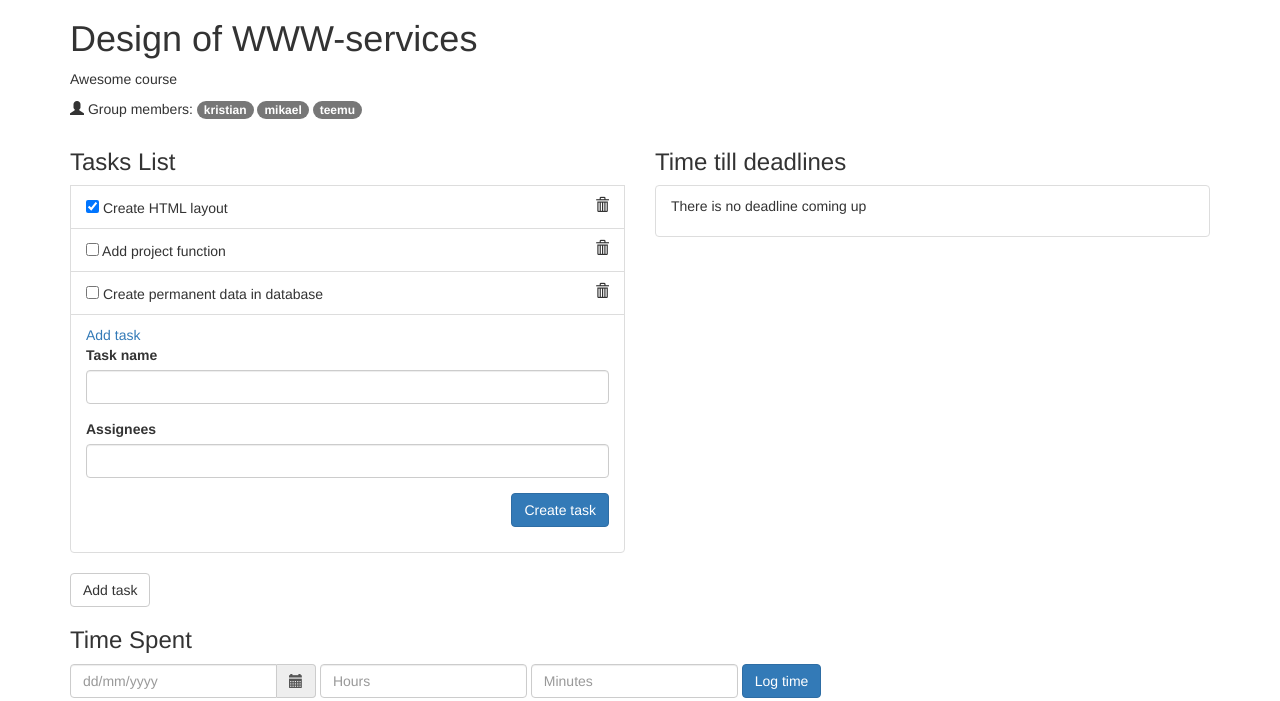
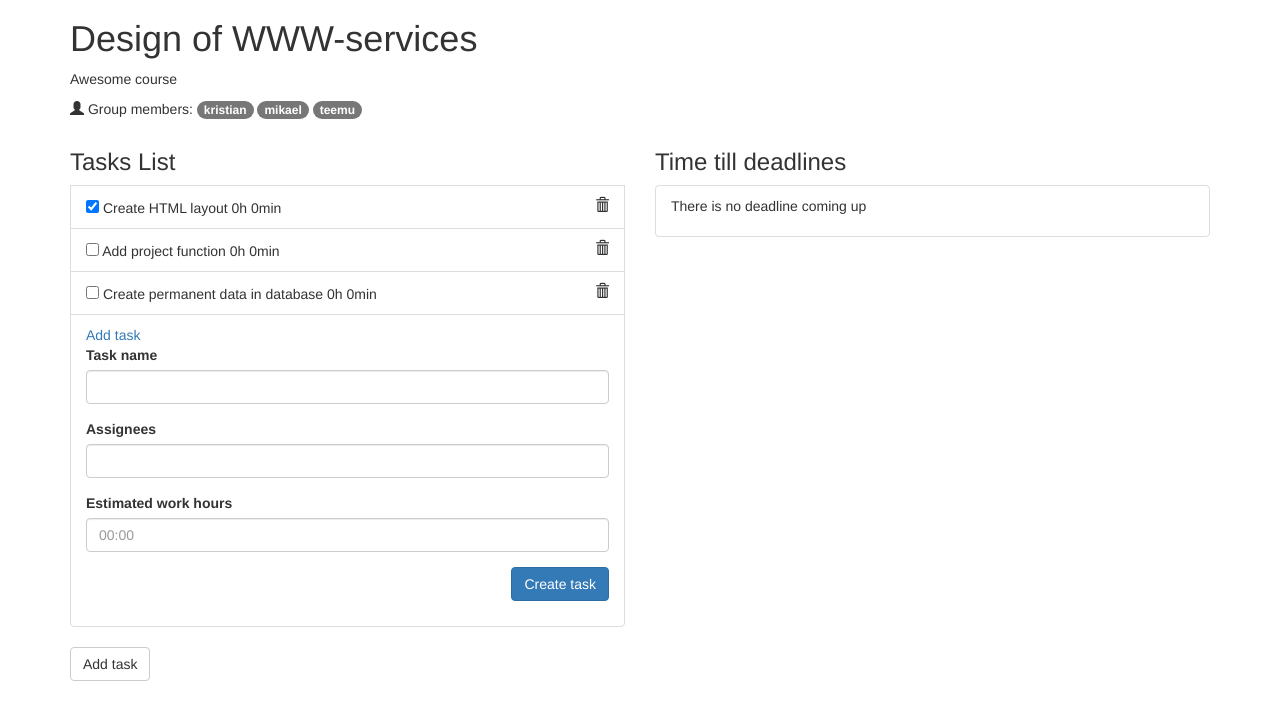
Before and after one commit to ilmaria/design_www, a Django app: template teamwork/templates/project_details.html in a window 1280 px wide, after a click on "Add task". Shown: the part 72-773 px from the top of the page. Run offline with Django 3.2, Linux system fonts and the light colour scheme; the template is opened without the code that fills it: values that come from a table or form of the project are taken from there, others are empty; data comes from the database, SQL or seed files in the repository; parts of the project's set-up code (start-up, migrations or seed data) failed here and were passed over; some libraries are stand-ins or nearby versions.

Commit message:
Add time estimates to tasks

```diff
--- a/teamwork/static/js/form_validations.js
+++ b/teamwork/static/js/form_validations.js
@@ -17,3 +17,20 @@ function validateNewProject() {
   // fail if trying to send an empty project name
   return $('input#new-project-name').val() !== ''
 }
+
+function validateNewTask() {
+  var estimate = $('input#time-estimate-input').val()
+  var isEstimateValid = true
+
+  if (estimate) {
+    var time = estimate.split(':')
+    var hours = Number(time[0])
+    var minutes = time.length === 2 ? Number(time[1]) : 0
+
+    if (isNaN(hours) || isNaN(minutes) || minutes > 59 || time.length > 2) {
+      isEstimateValid = false
+    }
+  }
+
+  return $('input#task-name-input').val() !== '' && isEstimateValid
+}
--- a/teamwork/templates/project_details.html
+++ b/teamwork/templates/project_details.html
@@ -1,5 +1,6 @@
 {% extends "base.html" %}
 {% load static %}
+{% load extra_tags %}
 
 {% block styles %}
 <!-- Include Bootstrap Datepicker -->
@@ -63,7 +64,8 @@
         {% for task in project.task_set.all %}
         <li class="list-group-item">
           <input type="checkbox" {% if task.done %} checked {% endif %}>
-          {{ task.name }}
+          <span>{{ task.name }}</span>
+          <span>{{ task.estimated_hours|duration }}</span>
           <span class="delete-task">
             <span class="glyphicon glyphicon-trash" onclick="deleteTask('{{ task.name }}')"></span>
           </span>
@@ -76,7 +78,7 @@
             Add task
           </a>
           <form action="add_task" id="add-task-form" class="form-group collapse"
-            method="post">
+            method="post" onsubmit="return validateNewTask()">
             {% csrf_token %}
             <div class="form-group">
               <label for="task-name-input">Task name</label>
@@ -85,6 +87,11 @@
             <div class="form-group">
               <label for="assignees-input">Assignees</label>
               <input type="text" id="assignees-input" name="assignees[]" class="form-control">
+            </div>
+            <div class="form-group">
+              <label for="time-estimate-input">Estimated work hours</label>
+              <input type="text" id="time-estimate-input" name="time_estimate"
+                class="form-control" placeholder="00:00">
             </div>
             <div style="text-align: right">
               <button class="btn btn-primary">Create task</button>
--- a/teamwork/templatetags/extra_tags.py
+++ b/teamwork/templatetags/extra_tags.py
@@ -6,3 +6,11 @@ register = template.Library()
 @register.filter
 def urlencode_plus(value):
     return quote_plus(value)
+
+@register.filter
+def duration(td):
+    total_seconds = int(td.total_seconds())
+    hours = total_seconds // 3600
+    minutes = (total_seconds % 3600) // 60
+
+    return '{}h {}min'.format(hours, minutes)
```
Also changed, not shown: teamwork/api.py (+12 -3 lines).
